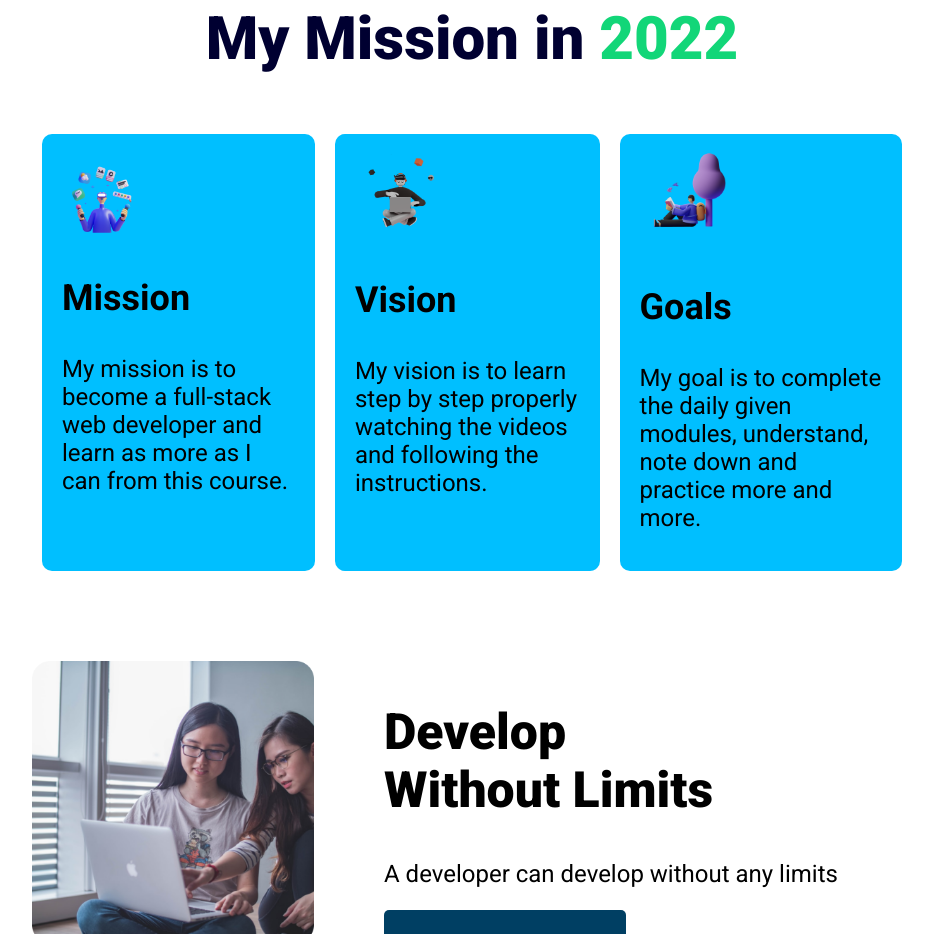
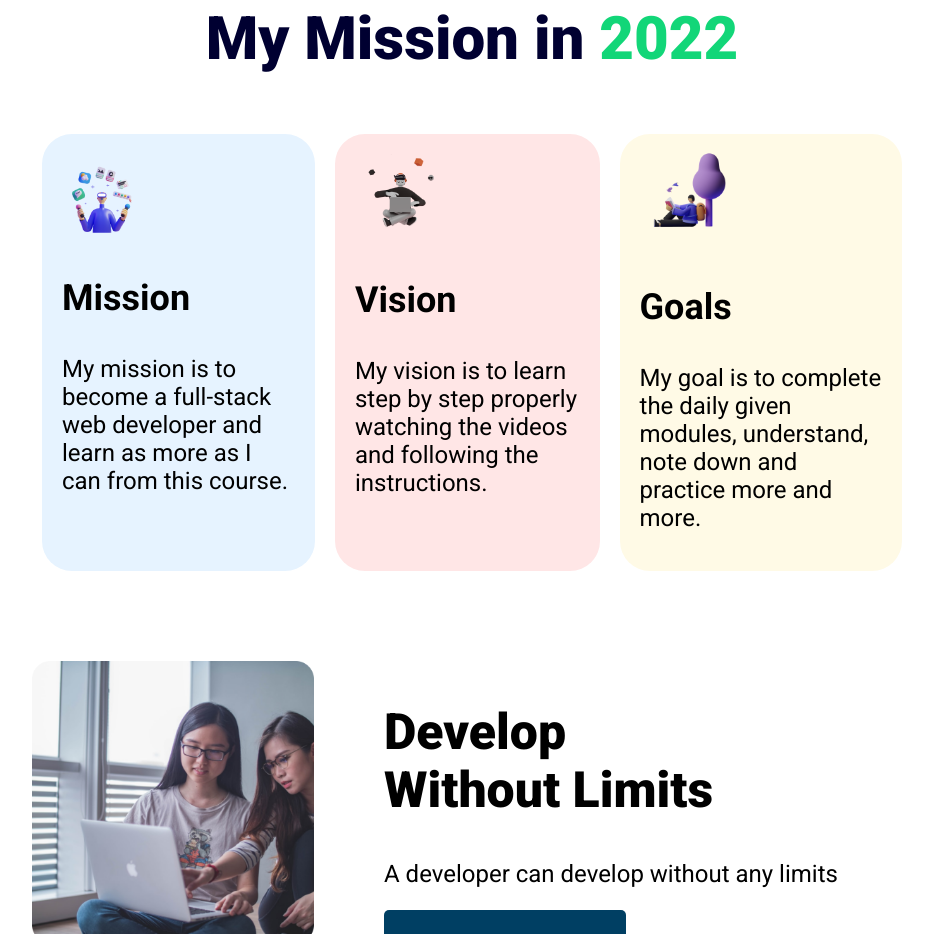
Before and after one commit to anthony-aura/assignment-web-1, a plain HTML site: page index.html in a window 1280 px wide. Shown: the part 868-1802 px from the top of the page, without its empty margins (168-1101 px from the left). Drawn offline with nearby package versions, Linux system fonts and the light colour scheme.

Commit message:
mission style border added

```diff
--- a/style.css
+++ b/style.css
@@ -78,22 +78,22 @@ img{
 }
 
 #mission-box-1{
-    background-color: deepskyblue;
-    border-radius: 10px;
+    background-color: #E6F3FF;
+    border-radius: 30px;
     padding: 15px 20px;
     margin: 10px;
 }
 
 #mission-box-2{
-    background-color: deepskyblue;
-    border-radius: 10px;
+    background-color: #ffe6e6;
+    border-radius: 30px;
     padding: 15px 20px;
     margin: 10px;
 }
 
 #mission-box-3{
-    background-color: deepskyblue;
-    border-radius: 10px;
+    background-color: #fffae6;
+    border-radius: 30px;
     padding: 15px 20px;
     margin: 10px;
 }
```
